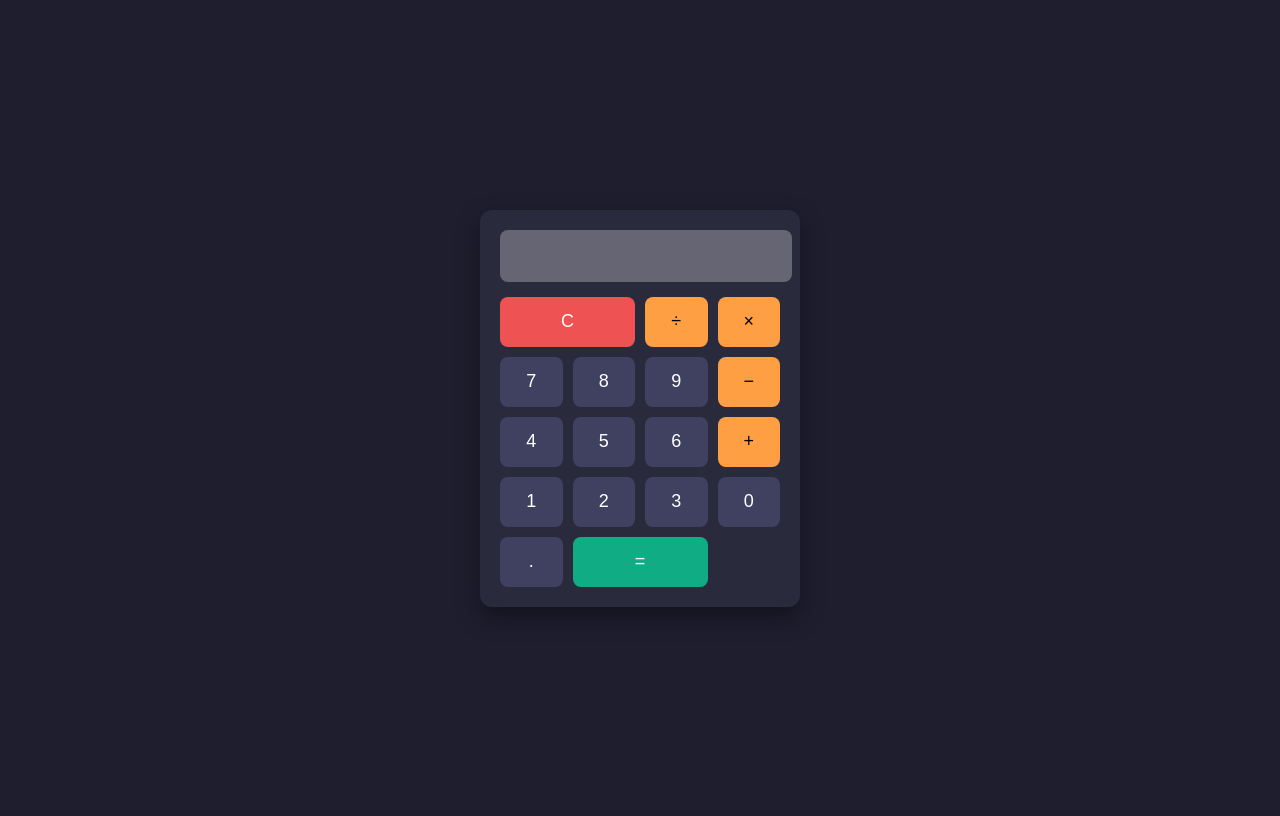
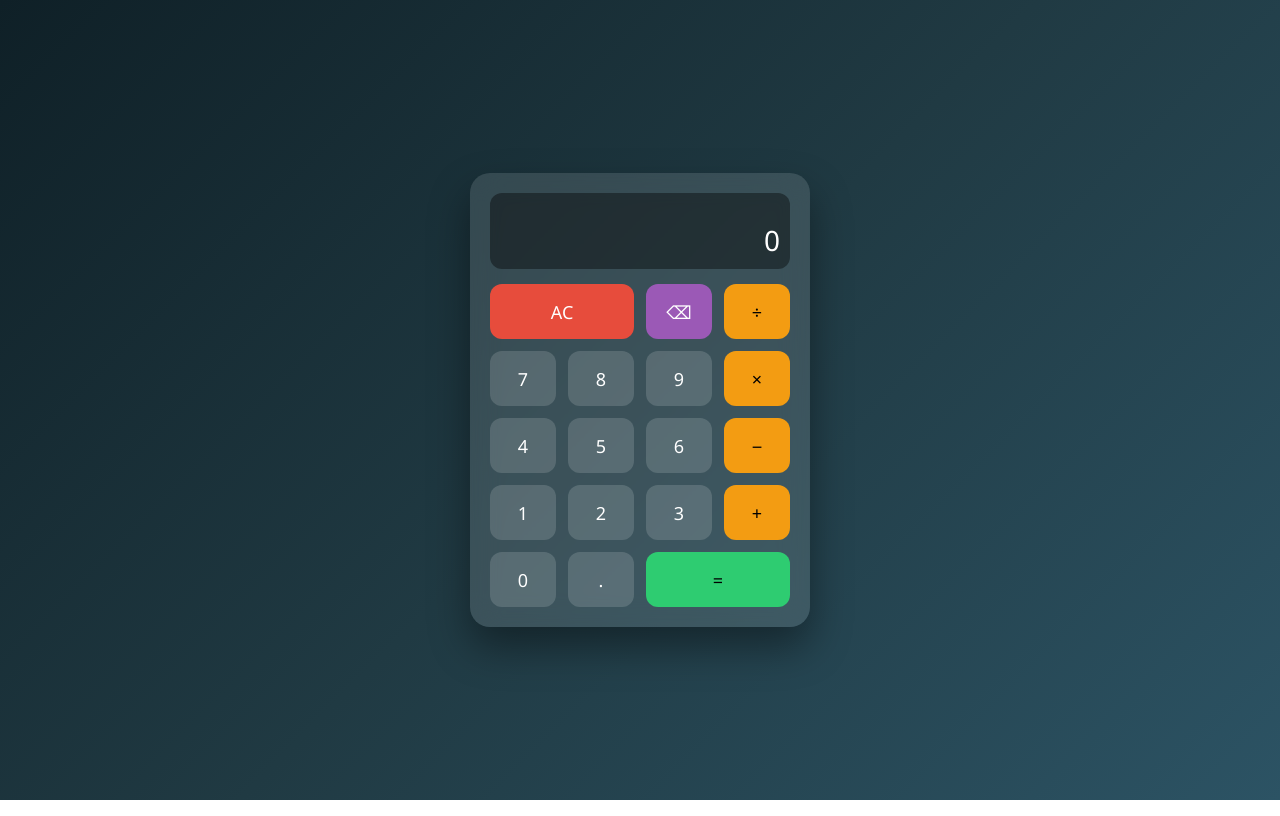
Before and after one commit to nobody12-maker/awal2, a plain HTML site: page index.html in a window 1280 px wide. Drawn offline with Linux system fonts and the light colour scheme.

Commit message:
Refactor calculator UI and functionality

```diff
--- a/index.html
+++ b/index.html
@@ -2,121 +2,199 @@
 <html lang="id">
 <head>
 <meta charset="UTF-8">
-    <title>Kalkulator Sederhana</title>
+<title>Kalkulator Modern</title>
+<meta name="viewport" content="width=device-width, initial-scale=1.0">
+
 <style>
+    * {
+        box-sizing: border-box;
+        font-family: 'Segoe UI', sans-serif;
+    }
+
     body {
-            font-family: Arial, sans-serif;
-            background: #1e1e2f;
+        margin: 0;
+        height: 100vh;
         display: flex;
         justify-content: center;
         align-items: center;
-            height: 100vh;
+        background: linear-gradient(135deg, #0f2027, #203a43, #2c5364);
     }
 
     .calculator {
-            background: #2a2a3d;
+        width: 340px;
+        backdrop-filter: blur(15px);
+        background: rgba(255, 255, 255, 0.12);
+        border-radius: 20px;
         padding: 20px;
-            border-radius: 12px;
-            box-shadow: 0 10px 25px rgba(0,0,0,0.4);
-            width: 280px;
+        box-shadow: 0 20px 40px rgba(0,0,0,0.4);
+        color: white;
     }
 
     .display {
-            width: 100%;
-            height: 50px;
-            font-size: 22px;
+        background: rgba(0,0,0,0.4);
+        border-radius: 12px;
+        padding: 10px;
+        text-align: right;
         margin-bottom: 15px;
-            text-align: right;
-            padding-right: 10px;
-            border-radius: 8px;
-            border: none;
+    }
+
+    .history {
+        font-size: 14px;
+        opacity: 0.7;
+        min-height: 18px;
+    }
+
+    .result {
+        font-size: 28px;
+        word-wrap: break-word;
     }
 
     .buttons {
         display: grid;
         grid-template-columns: repeat(4, 1fr);
-            gap: 10px;
+        gap: 12px;
     }
 
     button {
-            height: 50px;
+        height: 55px;
+        border: none;
+        border-radius: 12px;
         font-size: 18px;
-            border: none;
-            border-radius: 8px;
         cursor: pointer;
+        transition: 0.2s;
+        color: white;
+        background: rgba(255,255,255,0.15);
+    }
+
+    button:hover {
+        transform: scale(1.05);
+        background: rgba(255,255,255,0.25);
     }
 
     .operator {
-            background: #ff9f43;
-            color: #000;
-        }
-
-        .number {
-            background: #404060;
-            color: white;
+        background: #f39c12;
+        color: black;
     }
 
     .equal {
-            background: #10ac84;
-            color: white;
+        background: #2ecc71;
+        grid-column: span 2;
+        color: black;
+    }
+
+    .clear {
+        background: #e74c3c;
         grid-column: span 2;
     }
 
-        .clear {
-            background: #ee5253;
-            color: white;
-            grid-column: span 2;
+    .delete {
+        background: #9b59b6;
     }
 </style>
 </head>
 <body>
 
 <div class="calculator">
-    <input type="text" class="display" id="display" disabled>
+    <div class="display">
+        <div class="history" id="history"></div>
+        <div class="result" id="result">0</div>
+    </div>
 
     <div class="buttons">
-        <button class="clear" onclick="clearDisplay()">C</button>
-        <button class="operator" onclick="append('/')">÷</button>
-        <button class="operator" onclick="append('*')">×</button>
+        <button class="clear" onclick="clearAll()">AC</button>
+        <button class="delete" onclick="deleteLast()">⌫</button>
+        <button class="operator" onclick="setOperator('/')">÷</button>
 
-        <button class="number" onclick="append('7')">7</button>
-        <button class="number" onclick="append('8')">8</button>
-        <button class="number" onclick="append('9')">9</button>
-        <button class="operator" onclick="append('-')">−</button>
+        <button onclick="appendNumber('7')">7</button>
+        <button onclick="appendNumber('8')">8</button>
+        <button onclick="appendNumber('9')">9</button>
+        <button class="operator" onclick="setOperator('*')">×</button>
 
-        <button class="number" onclick="append('4')">4</button>
-        <button class="number" onclick="append('5')">5</button>
-        <button class="number" onclick="append('6')">6</button>
-        <button class="operator" onclick="append('+')">+</button>
+        <button onclick="appendNumber('4')">4</button>
+        <button onclick="appendNumber('5')">5</button>
+        <button onclick="appendNumber('6')">6</button>
+        <button class="operator" onclick="setOperator('-')">−</button>
 
-        <button class="number" onclick="append('1')">1</button>
-        <button class="number" onclick="append('2')">2</button>
-        <button class="number" onclick="append('3')">3</button>
+        <button onclick="appendNumber('1')">1</button>
+        <button onclick="appendNumber('2')">2</button>
+        <button onclick="appendNumber('3')">3</button>
+        <button class="operator" onclick="setOperator('+')">+</button>
 
-        <button class="number" onclick="append('0')">0</button>
-        <button class="number" onclick="append('.')">.</button>
+        <button onclick="appendNumber('0')">0</button>
+        <button onclick="appendNumber('.')">.</button>
         <button class="equal" onclick="calculate()">=</button>
     </div>
 </div>
 
 <script>
-    const display = document.getElementById("display");
+    let current = '';
+    let previous = '';
+    let operator = '';
 
-    function append(value) {
-        display.value += value;
+    const result = document.getElementById('result');
+    const history = document.getElementById('history');
+
+    function appendNumber(num) {
+        if (num === '.' && current.includes('.')) return;
+        current += num;
+        updateDisplay();
     }
 
-    function clearDisplay() {
-        display.value = "";
+    function setOperator(op) {
+        if (current === '') return;
+        if (previous !== '') calculate();
+        operator = op;
+        previous = current;
+        current = '';
+        history.innerText = `${previous} ${operator}`;
     }
 
     function calculate() {
-        try {
-            display.value = eval(display.value);
-        } catch {
-            display.value = "Error";
+        if (previous === '' || current === '') return;
+
+        let computation;
+        const prev = parseFloat(previous);
+        const curr = parseFloat(current);
+
+        switch (operator) {
+            case '+': computation = prev + curr; break;
+            case '-': computation = prev - curr; break;
+            case '*': computation = prev * curr; break;
+            case '/': computation = curr === 0 ? 'Error' : prev / curr; break;
+            default: return;
         }
+
+        history.innerText = `${previous} ${operator} ${current} =`;
+        current = computation.toString();
+        previous = '';
+        operator = '';
+        updateDisplay();
     }
+
+    function clearAll() {
+        current = '';
+        previous = '';
+        operator = '';
+        history.innerText = '';
+        result.innerText = '0';
+    }
+
+    function deleteLast() {
+        current = current.slice(0, -1);
+        updateDisplay();
+    }
+
+    function updateDisplay() {
+        result.innerText = current || '0';
+    }
+
+    document.addEventListener('keydown', e => {
+        if (!isNaN(e.key) || e.key === '.') appendNumber(e.key);
+        if (['+', '-', '*', '/'].includes(e.key)) setOperator(e.key);
+        if (e.key === 'Enter') calculate();
+        if (e.key === 'Backspace') deleteLast();
+        if (e.key === 'Escape') clearAll();
+    });
 </script>
 
 </body>
```
Lines whose indentation alone changed are shown as unchanged.
